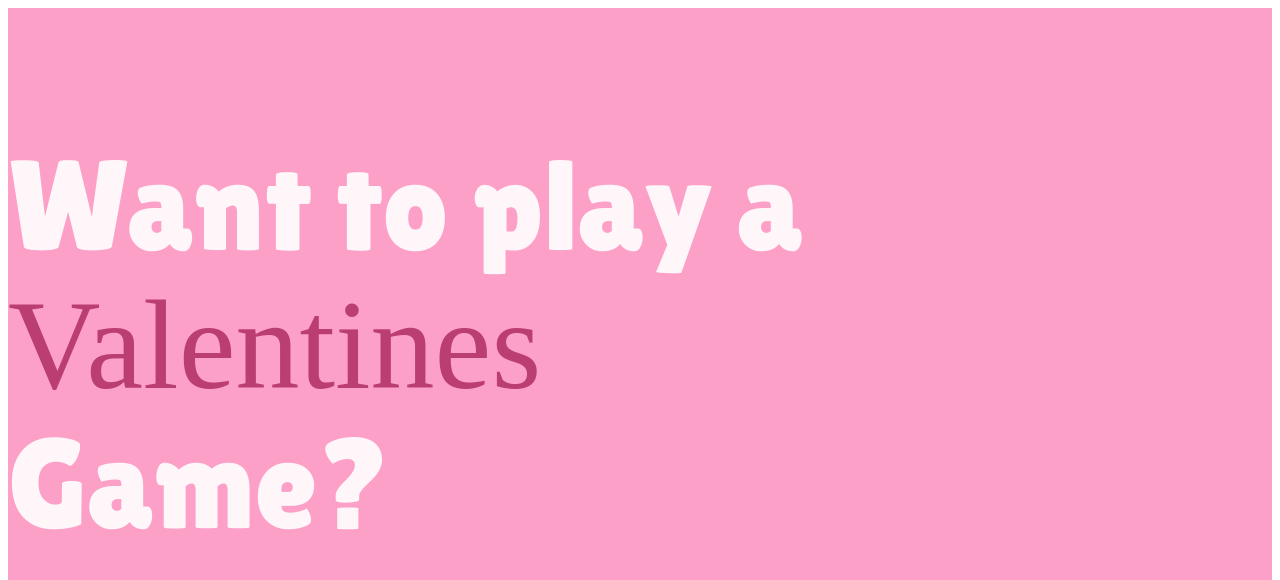
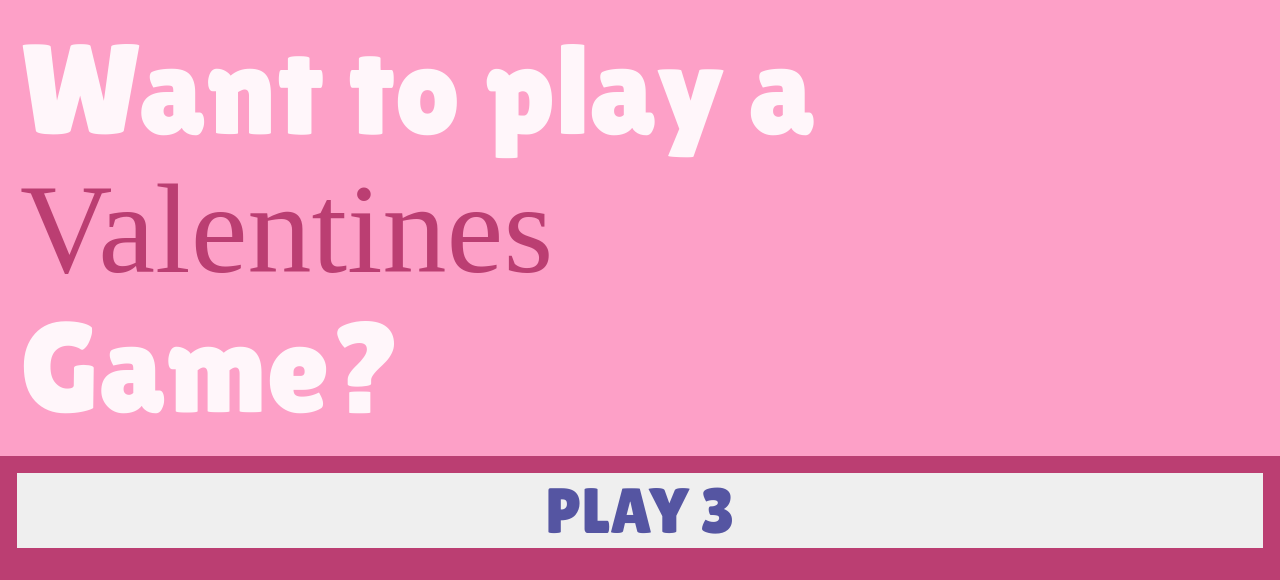
Before and after one commit to kishankool/ask_her_out, a Next.js app: page / in a window 1280 px wide. Shown: the top 580 px of the page. Built offline with nearby package versions, Linux system fonts and the light colour scheme; a web font is replaced by a local one.

Commit message:
added intial style

```diff
--- a/src/app/chain/Game/Game.js
+++ b/src/app/chain/Game/Game.js
@@ -14,7 +14,7 @@
           <button className="button">PLAY 3 </button>
           <button className="button">No.....</button>
         </div>
-        <img src={Shark} alt="Shark" />
+        <img className="image" src={Shark} alt="Shark" />
       </div>
     </div>
   );
--- a/src/app/chain/Game/game.css
+++ b/src/app/chain/Game/game.css
@@ -13,6 +13,7 @@
   letter-spacing: 0em;
   text-align: left;
   color: #fff6fa;
+  margin: 20px;
 }
 .specialText {
   color: #bb3e72;
@@ -41,3 +42,8 @@
   text-align: center;
   color: #5555A2;
 }
+
+.image{
+  width: 552px;
+  height: 429px;
+}
--- a/src/app/globals.css
+++ b/src/app/globals.css
@@ -6,4 +6,5 @@
   font-family: "Lily Script One", system-ui;
   font-weight: 400;
   font-style: normal;
+  margin: 0;
 }
```
